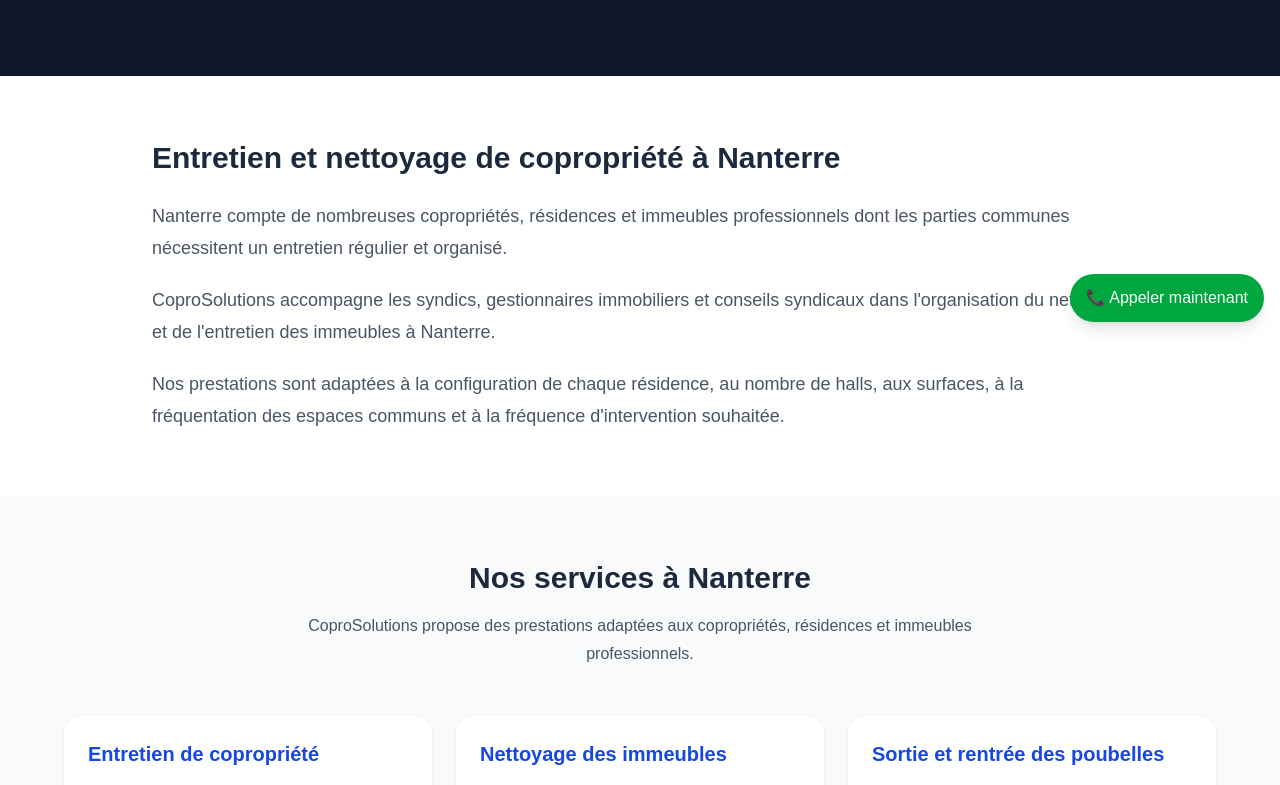
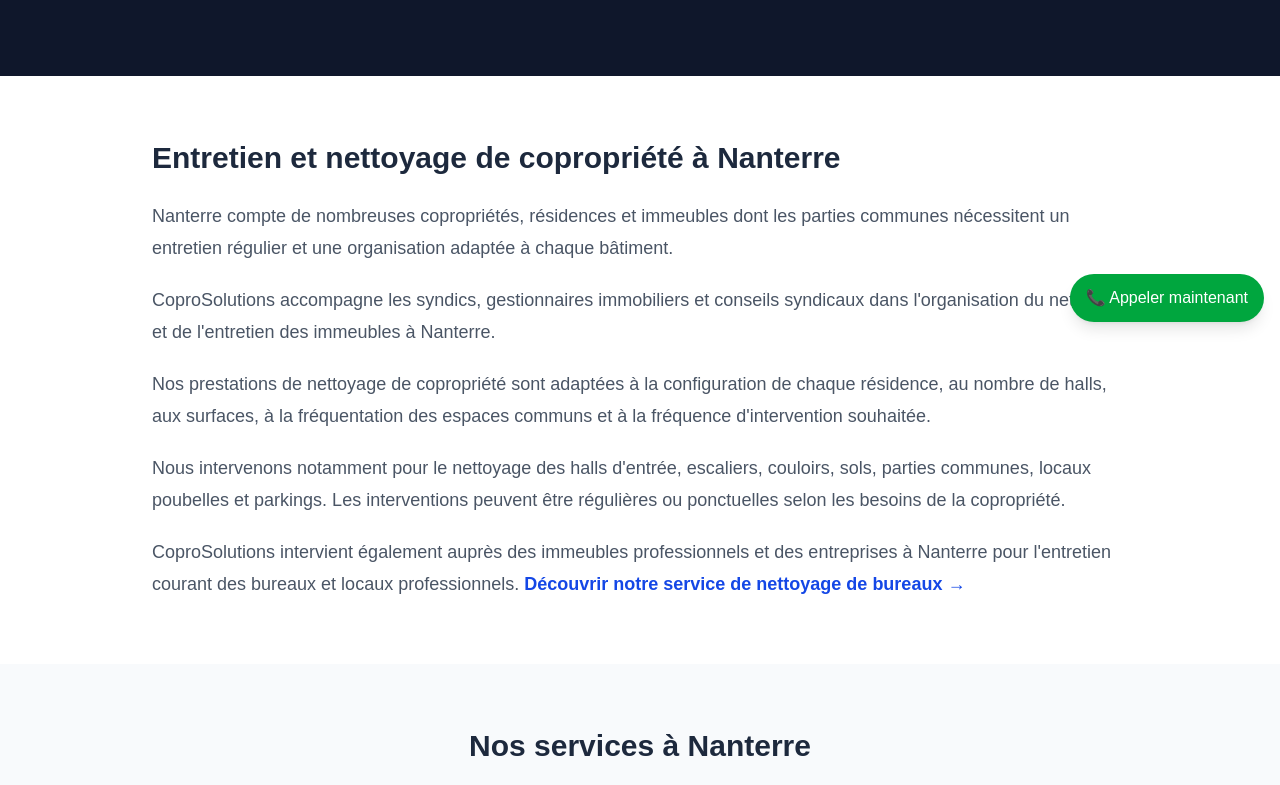
Before and after one commit to amadtag/coprosolutions, a Next.js app: page /zones/hauts-de-seine/nanterre in a window 1280 px wide. Shown: the part 462-1247 px from the top of the page. Built offline with nearby package versions, Linux system fonts and the light colour scheme.

Commit message:
Optimisation SEO Nanterre

```diff
--- a/app/zones/hauts-de-seine/nanterre/page.tsx
+++ b/app/zones/hauts-de-seine/nanterre/page.tsx
@@ -3,9 +3,9 @@
 
 export const metadata: Metadata = {
   title:
-    "Nettoyage et entretien de copropriété à Nanterre (92000) | CoproSolutions",
+    "Nettoyage de copropriété à Nanterre (92000) | CoproSolutions",
   description:
-    "CoproSolutions assure l'entretien et le nettoyage des copropriétés à Nanterre : parties communes, halls, escaliers, poubelles, parkings, bureaux et remplacement de gardiens.",
+    "CoproSolutions assure le nettoyage et l'entretien de copropriétés à Nanterre : parties communes, halls, escaliers, poubelles, parkings et entretien d'immeubles.",
   alternates: {
     canonical: "/zones/hauts-de-seine/nanterre",
   },
@@ -17,13 +17,13 @@
       city="Nanterre"
       postalCode="92000"
       title="Nettoyage et entretien de copropriété à Nanterre"
-      description="CoproSolutions accompagne les syndics, conseils syndicaux et gestionnaires immobiliers pour l'entretien, le nettoyage des parties communes et les services aux immeubles à Nanterre."
+      description="CoproSolutions accompagne les syndics, conseils syndicaux et gestionnaires immobiliers pour le nettoyage et l'entretien des copropriétés, résidences et immeubles à Nanterre."
       intro={
         <>
           <p>
-            Nanterre compte de nombreuses copropriétés, résidences et immeubles
-            professionnels dont les parties communes nécessitent un entretien
-            régulier et organisé.
+            Nanterre compte de nombreuses copropriétés, résidences et
+            immeubles dont les parties communes nécessitent un entretien
+            régulier et une organisation adaptée à chaque bâtiment.
           </p>
 
           <p>
@@ -33,9 +33,30 @@
           </p>
 
           <p>
-            Nos prestations sont adaptées à la configuration de chaque
-            résidence, au nombre de halls, aux surfaces, à la fréquentation
-            des espaces communs et à la fréquence d'intervention souhaitée.
+            Nos prestations de nettoyage de copropriété sont adaptées à la
+            configuration de chaque résidence, au nombre de halls, aux
+            surfaces, à la fréquentation des espaces communs et à la fréquence
+            d'intervention souhaitée.
+          </p>
+
+          <p>
+            Nous intervenons notamment pour le nettoyage des halls d'entrée,
+            escaliers, couloirs, sols, parties communes, locaux poubelles et
+            parkings. Les interventions peuvent être régulières ou ponctuelles
+            selon les besoins de la copropriété.
+          </p>
+
+          <p>
+            CoproSolutions intervient également auprès des immeubles
+            professionnels et des entreprises à Nanterre pour l'entretien
+            courant des bureaux et locaux professionnels.
+            {" "}
+            <a
+              href="/entretien-bureau-immeuble"
+              className="font-semibold text-blue-700 hover:underline"
+            >
+              Découvrir notre service de nettoyage de bureaux →
+            </a>
           </p>
         </>
       }
```
